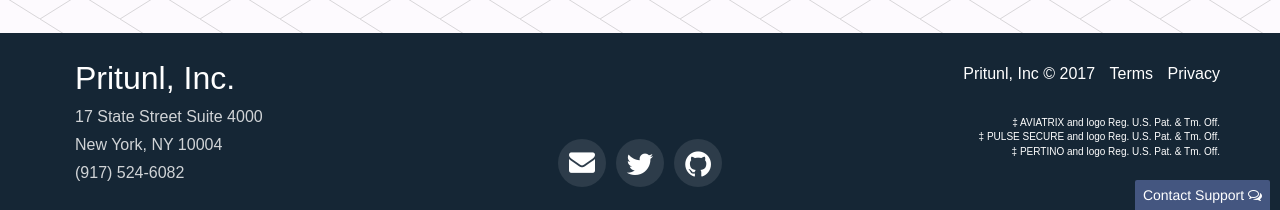
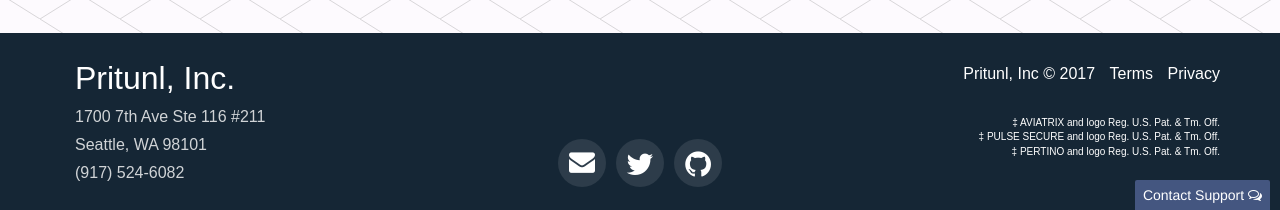
Before and after one commit to pritunl/pritunl.github.io, a Jekyll site: the page built from security.html, in a window 1280 px wide and 900 px high, scrolled down 1790 px. Shown: the part 690-900 px from the top of the window. Built offline with Jekyll 4.4.1, drawn with Linux system fonts in a browser that asks for light colours; nearby versions of some CDN libraries; some web fonts are replaced; comment, search, counter and statistics services are not loaded.

Commit message:
Update footer

```diff
--- a/_layouts/default.html
+++ b/_layouts/default.html
@@ -102,8 +102,8 @@
       <div class="row">
         <div class="about col-md-4 col-sm-12 col-xs-12">
           <h3>Pritunl, Inc.</h3>
-          <div>17 State Street Suite 4000</div>
-          <div>New York, NY 10004</div>
+          <div>1700 7th Ave Ste 116 #211</div>
+          <div>Seattle, WA 98101</div>
           <div>(917) 524-6082</div>
         </div>
         <div class="social text-center col-md-4 col-sm-12 col-xs-12">
```
